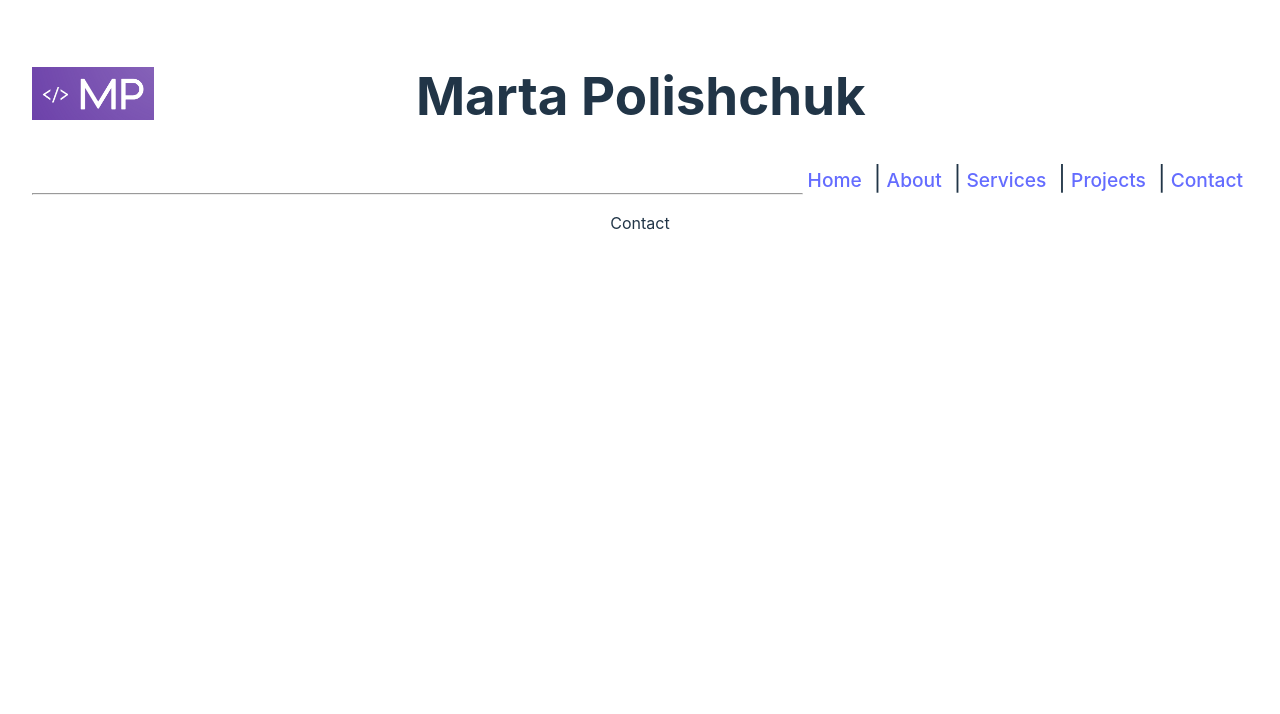
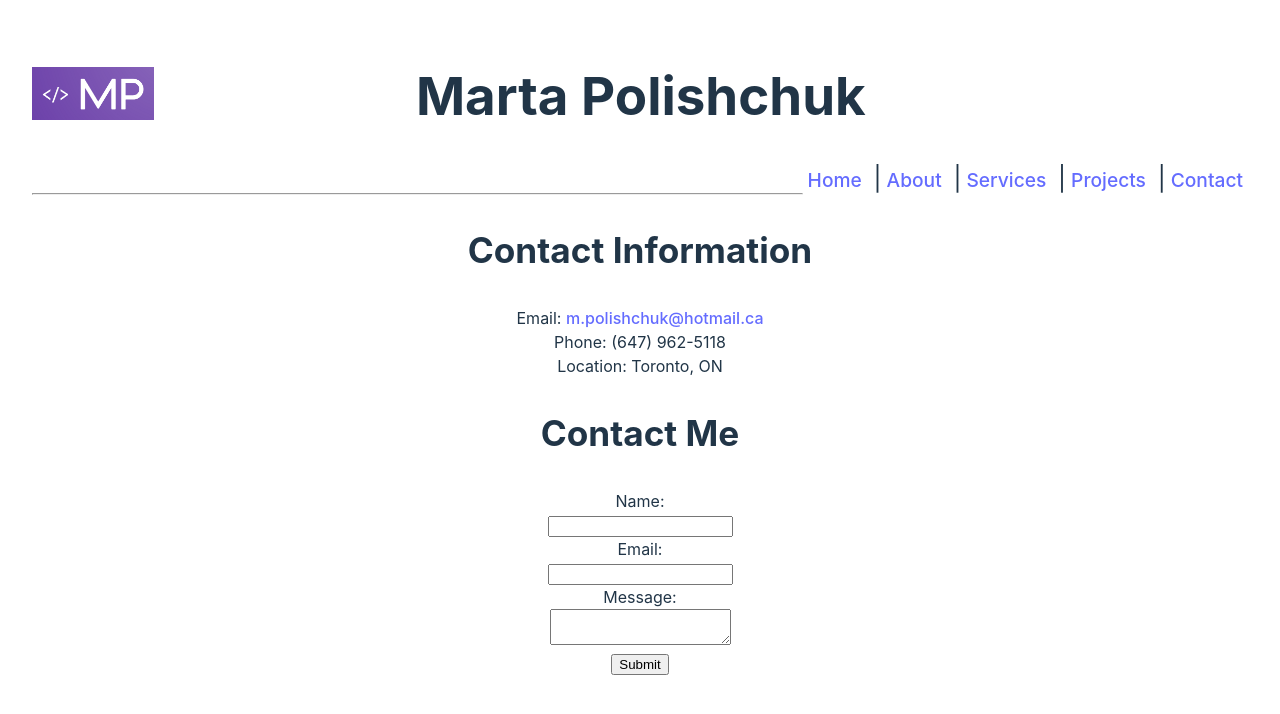
Before and after one commit to martapolii/www.martapolii.com, a React (Vite) app in the folder client/: page /contact in a window 1280 px wide. Shown: the top 714 px of the page. Built offline with nearby package versions, Linux system fonts and the light colour scheme.

Commit message:
Add cotact information and form to "Contact" page

```diff
--- a/client/src/components/contact.jsx
+++ b/client/src/components/contact.jsx
@@ -8,7 +8,32 @@ Date: October 1, 2024
 export default function Contact() {
   return (
     <>
-      <p>Contact</p>
+    {/* Contact Information */}
+    <div>
+      <h2>Contact Information</h2>
+      <p>
+        Email: <a href="mailto:m.polishchuk@hotmail.ca">m.polishchuk@hotmail.ca</a> <br />
+        Phone: (647) 962-5118 <br/>
+        Location: Toronto, ON
+      </p>
+    </div>
+
+    {/* Contact Form */}
+    <div>
+      <h2>Contact Me</h2>
+      <form>
+        <label for="name">Name:</label><br/>
+        <input type="text" id="name" name="name" required/><br/>
+
+        <label for="email">Email:</label><br/>
+        <input type="email" id="email" name="email" required/><br/>
+
+        <label for="message">Message:</label><br/>
+        <textarea id="message" name="message" required></textarea><br/>
+
+        <input type="submit" value="Submit"/>
+      </form>
+    </div>
     </>
   );
 }
```
